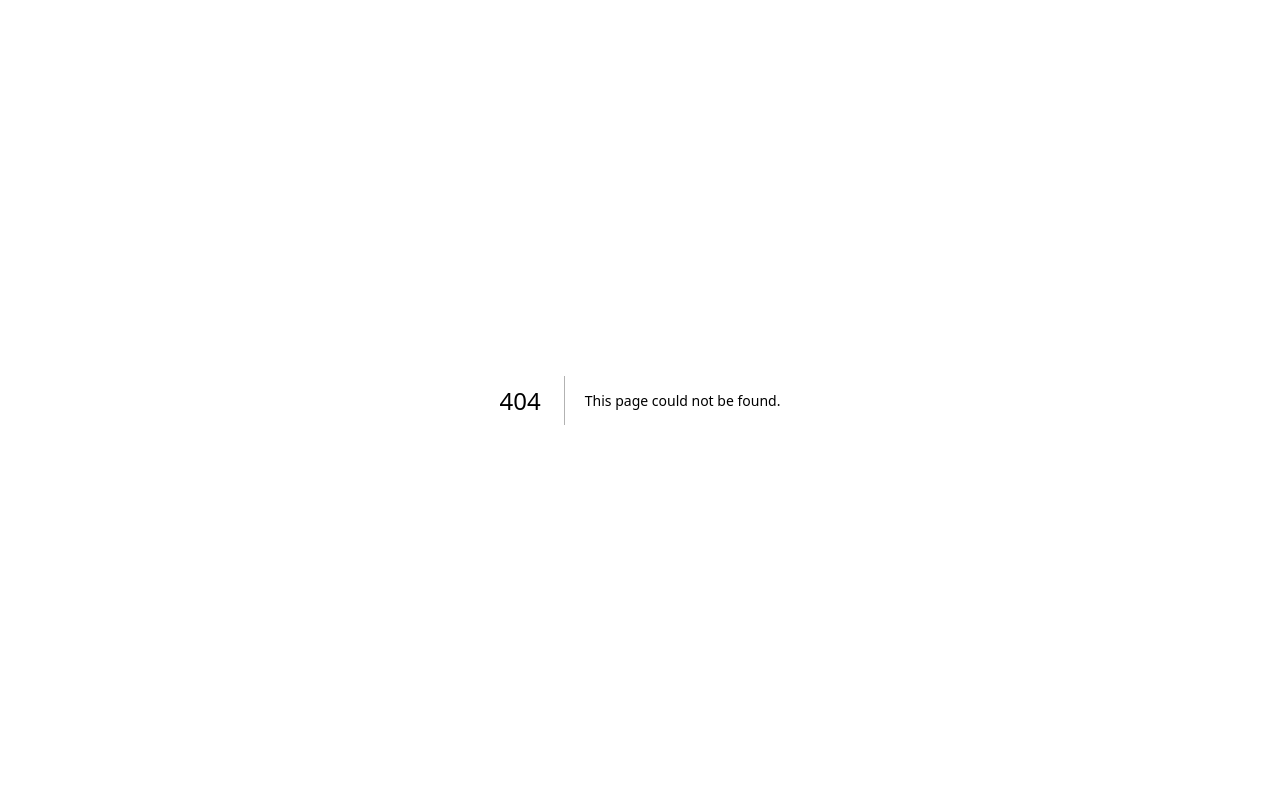
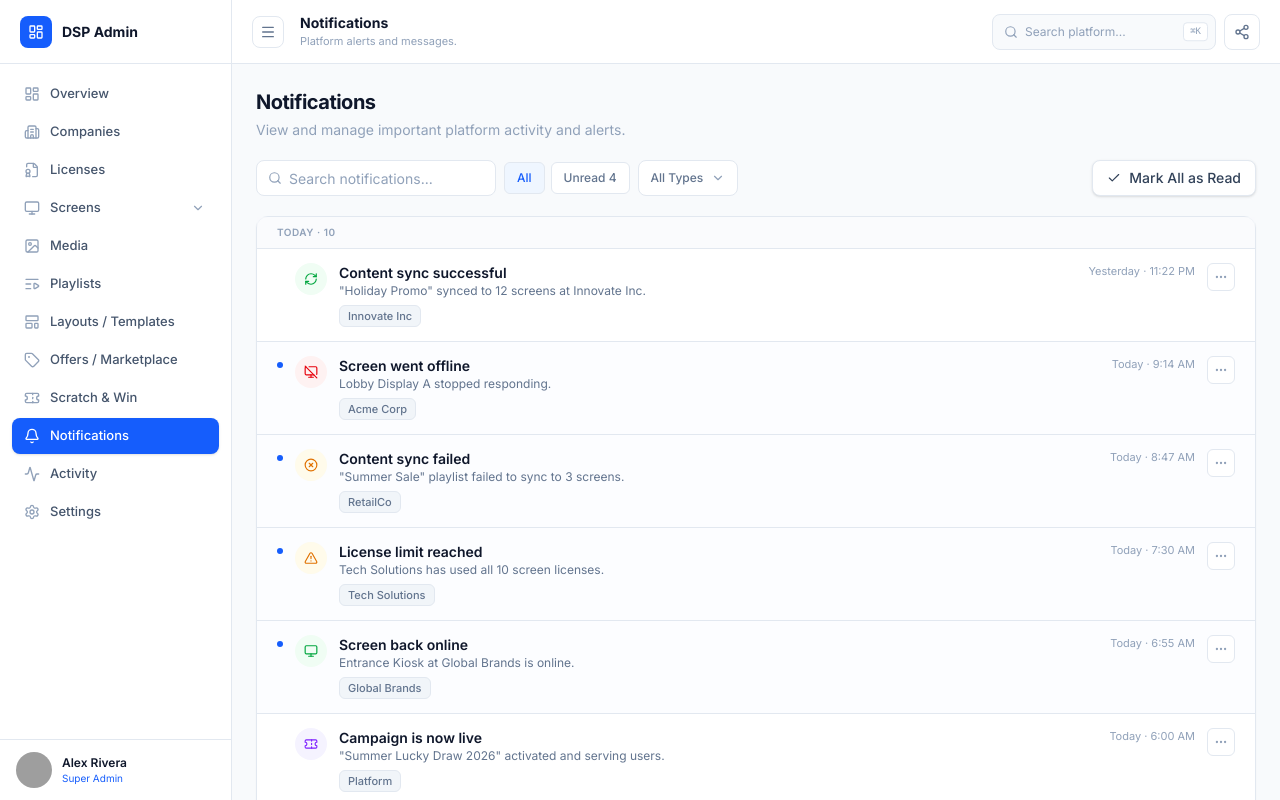
Before and after one commit to abdulrazzaq99/Digital-Signage, a Next.js app: page /notifications in a window 1280 px wide. Before the commit this address had no page. Shown: the top 800 px of the page. Built offline with nearby package versions, Linux system fonts and the light colour scheme; grey boxes are pictures that could not be loaded.

Commit message:
Add Notifications screen
- Grouped notification list with unread state and mark-all-read
- Detail drawer with metadata and actions

```diff
--- /dev/null
+++ b/src/app/(app)/notifications/page.tsx
@@ -0,0 +1,5 @@
+import { NotificationsPage } from "@/components/notifications/notifications-page";
+
+export default function Page() {
+  return <NotificationsPage />;
+}
--- /dev/null
+++ b/src/components/notifications/notifications-page.tsx
@@ -0,0 +1,98 @@
+"use client";
+import { Button } from "@/components/ui/button";
+import { Badge } from "@/components/ui/badge";
+import { Card } from "@/components/ui/card";
+import { FilterSelect, PillTabs, SearchInput } from "@/components/ui/input";
+import { Drawer, DropdownMenu, PageHeader } from "@/components/ui/misc";
+import { notifications, type NotifKind, type Notification } from "@/lib/data";
+import { cn } from "@/lib/utils";
+import { AlertTriangle, Building2, Check, Clock, Eye, FileBadge, Monitor, MonitorOff, RefreshCw, Rocket, Sparkles, Ticket, X, XCircle } from "lucide-react";
+import { useState } from "react";
+
+const kinds: Record<NotifKind, { icon: React.ReactNode; cls: string; label: string }> = {
+  "sync-success": { icon: <RefreshCw className="h-3.5 w-3.5" />, cls: "bg-green-50 text-green-600", label: "Sync Success" },
+  "screen-offline": { icon: <MonitorOff className="h-3.5 w-3.5" />, cls: "bg-red-50 text-red-600", label: "Screen Offline" },
+  "sync-failed": { icon: <XCircle className="h-3.5 w-3.5" />, cls: "bg-amber-50 text-amber-600", label: "Sync Failed" },
+  "license-limit": { icon: <AlertTriangle className="h-3.5 w-3.5" />, cls: "bg-amber-50 text-amber-600", label: "License Limit" },
+  "screen-online": { icon: <Monitor className="h-3.5 w-3.5" />, cls: "bg-green-50 text-green-600", label: "Screen Online" },
+  campaign: { icon: <Ticket className="h-3.5 w-3.5" />, cls: "bg-violet-50 text-violet-600", label: "Campaign" },
+  "license-expiring": { icon: <Clock className="h-3.5 w-3.5" />, cls: "bg-amber-50 text-amber-600", label: "License Expiring" },
+  company: { icon: <Building2 className="h-3.5 w-3.5" />, cls: "bg-blue-50 text-blue-600", label: "Company" },
+  "campaign-updated": { icon: <FileBadge className="h-3.5 w-3.5" />, cls: "bg-violet-50 text-violet-600", label: "Campaign Updated" },
+  platform: { icon: <Rocket className="h-3.5 w-3.5" />, cls: "bg-blue-50 text-blue-600", label: "Platform" },
+};
+
+export function NotificationsPage() {
+  const [filter, setFilter] = useState<"all" | "unread">("all");
+  const [q, setQ] = useState("");
+  const [open, setOpen] = useState<Notification | null>(null);
+  const [read, setRead] = useState<string[]>([]);
+  const isUnread = (n: Notification) => !!n.unread && !read.includes(n.id);
+  const list = notifications.filter((n) => (filter === "all" || isUnread(n)) && n.title.toLowerCase().includes(q.toLowerCase()));
+  const unreadCount = notifications.filter(isUnread).length;
+  const groups = ["Today", "Earlier"] as const;
+
+  return (
+    <div className="space-y-5">
+      <PageHeader title="Notifications" subtitle="View and manage important platform activity and alerts." />
+      <div className="flex flex-wrap items-center justify-between gap-3">
+        <div className="flex flex-wrap items-center gap-2">
+          <SearchInput placeholder="Search notifications..." className="w-60" value={q} onChange={(e) => setQ(e.target.value)} />
+          <PillTabs options={[{ value: "all", label: "All" }, { value: "unread", label: `Unread ${unreadCount}` }]} value={filter} onChange={setFilter} />
+          <FilterSelect label="All Types" />
+        </div>
+        <Button variant="secondary" onClick={() => setRead(notifications.map((n) => n.id))}><Check className="h-3.5 w-3.5" /> Mark All as Read</Button>
+      </div>
+      <Card>
+        {groups.map((g) => {
+          const rows = list.filter((n) => n.group === g);
+          if (!rows.length) return null;
+          return (
+            <div key={g}>
+              <div className="border-b border-slate-100 bg-slate-50/70 px-5 py-2 text-[10px] font-semibold uppercase tracking-wider text-slate-400">{g} · {rows.length}</div>
+              <ul className="divide-y divide-slate-100">
+                {rows.map((n) => (
+                  <li key={n.id} className={cn("flex items-start gap-3 px-5 py-3.5 transition-colors hover:bg-slate-50/60", isUnread(n) && "bg-blue-50/20")}>
+                    <span className={cn("mt-1.5 h-1.5 w-1.5 shrink-0 rounded-full", isUnread(n) ? "bg-blue-600" : "bg-transparent")} />
+                    <span className={cn("flex h-8 w-8 shrink-0 items-center justify-center rounded-full", kinds[n.kind].cls)}>{kinds[n.kind].icon}</span>
+                    <button onClick={() => { setOpen(n); setRead((r) => [...r, n.id]); }} className="min-w-0 flex-1 text-left">
+                      <div className="text-sm font-semibold text-slate-900">{n.title}</div>
+                      <div className="truncate text-xs text-slate-500">{n.body}</div>
+                      <Badge tone="slate" className="mt-1.5">{n.company}</Badge>
+                    </button>
+                    <span className="shrink-0 text-[11px] text-slate-400">{n.when}</span>
+                    <DropdownMenu items={[{ label: isUnread(n) ? "Mark as Read" : "Mark as Unread", icon: <Check className="h-3.5 w-3.5" />, onSelect: () => setRead((r) => isUnread(n) ? [...r, n.id] : r.filter((x) => x !== n.id)) }, { label: "View Details", icon: <Eye className="h-3.5 w-3.5" />, onSelect: () => setOpen(n) }]} />
+                  </li>
+                ))}
+              </ul>
+            </div>
+          );
+        })}
+      </Card>
+
+      <Drawer open={!!open} onClose={() => setOpen(null)}>
+        {open && (
+          <>
+            <div className="flex items-start justify-between gap-3 border-b border-slate-100 px-5 py-4">
+              <div className="flex items-center gap-3">
+                <span className={cn("flex h-9 w-9 shrink-0 items-center justify-center rounded-full", kinds[open.kind].cls)}>{kinds[open.kind].icon}</span>
+                <div><div className="text-[10px] font-semibold uppercase tracking-wider text-green-600">{kinds[open.kind].label}</div><div className="text-sm font-semibold text-slate-900">{open.title}</div></div>
+              </div>
+              <button onClick={() => setOpen(null)} className="flex h-6 w-6 items-center justify-center rounded-md border border-slate-200 text-slate-400 hover:bg-slate-50"><X className="h-3.5 w-3.5" /></button>
+            </div>
+            <div className="flex-1 space-y-4 overflow-y-auto px-5 py-5">
+              <div className="rounded-lg border border-slate-200 bg-slate-50/60 px-4 py-3 text-xs leading-5 text-slate-700">{open.detail}</div>
+              <dl className="divide-y divide-slate-100 text-xs">
+                {[["Date & Time", open.when], ["Status", isUnread(open) ? "Unread" : "Read"], ["Priority", open.priority], ["Company", open.company], ["Related", open.related]].map(([k, v]) => <div key={k} className="flex justify-between py-2.5"><dt className="text-slate-400">{k}</dt><dd className="font-semibold text-slate-800">{v}</dd></div>)}
+              </dl>
+            </div>
+            <div className="space-y-2 border-t border-slate-100 px-5 py-4">
+              <Button className="w-full"><Eye className="h-3.5 w-3.5" /> {open.action}</Button>
+              <div className="grid grid-cols-2 gap-2"><Button variant="secondary" onClick={() => setRead((r) => r.filter((x) => x !== open.id))}><Sparkles className="h-3.5 w-3.5" /> Mark as Unread</Button><Button variant="secondary" onClick={() => setOpen(null)}>Close</Button></div>
+            </div>
+          </>
+        )}
+      </Drawer>
+    </div>
+  );
+}
```
